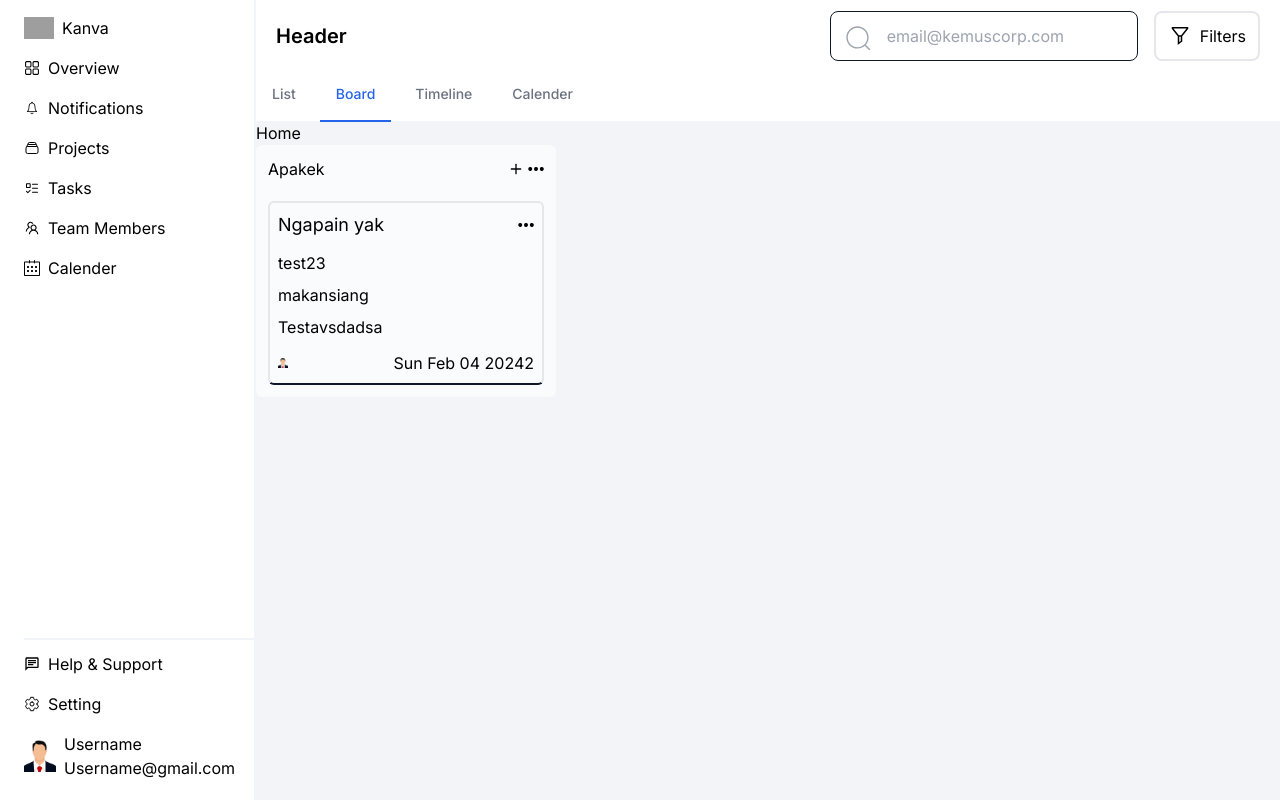
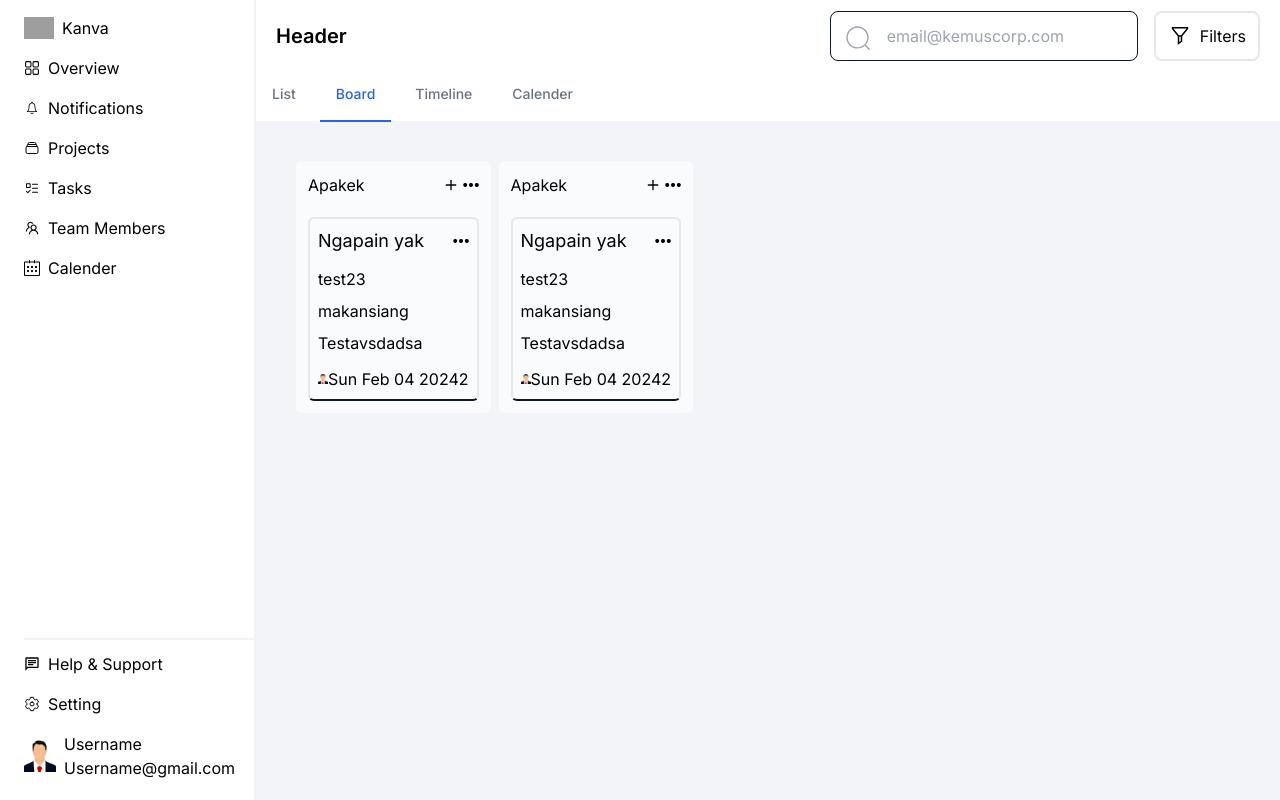
Before and after one commit to dayuhidayatullah/next-kanban, a Next.js app: page / in a window 1280 px wide. Built offline with nearby package versions, Linux system fonts and the light colour scheme; grey boxes are pictures that could not be loaded.

Commit message:
add react drag and drop package

```diff
--- a/package.json
+++ b/package.json
@@ -10,8 +10,10 @@
   },
   "dependencies": {
     "@headlessui/react": "^1.7.18",
+    "@types/react-beautiful-dnd": "^13.1.8",
     "next": "14.1.0",
     "react": "^18",
+    "react-beautiful-dnd": "^13.1.1",
     "react-dom": "^18",
     "react-icons": "^5.0.1"
   },
--- a/src/components/Board.tsx
+++ b/src/components/Board.tsx
@@ -1,8 +1,8 @@
-import React from 'react';
+import React, { RefObject } from 'react';
 import { LuPlus } from 'react-icons/lu';
 import { SlOptions } from 'react-icons/sl';
 import { CardTask } from './CardTask';
-
+import { Draggable } from 'react-beautiful-dnd';
 export const Board = ({ titleBoard }: { titleBoard: string }) => {
   return (
     <div className='container max-w-[300px] bg-[#f9fbfc] px-3 py-3 rounded-md'>
@@ -13,6 +13,13 @@ export const Board = ({ titleBoard }: { titleBoard: string }) => {
           <SlOptions></SlOptions>
         </div>
       </div>
+      <Draggable draggableId={'1'} index={1}>
+        {(provided) => (
+          <div
+            ref={provided.innerRef}
+            {...provided.draggableProps}
+            {...provided.dragHandleProps}
+          >
             <CardTask
               taskTitle='Ngapain yak'
               companyName='test23'
@@ -23,5 +30,8 @@ export const Board = ({ titleBoard }: { titleBoard: string }) => {
               comment={2}
             />
           </div>
+        )}
+      </Draggable>
+    </div>
   );
 };
--- a/src/pages/Tasks.tsx
+++ b/src/pages/Tasks.tsx
@@ -1,11 +1,35 @@
 import { Board } from '@/components/Board';
 import React from 'react';
+import { DragDropContext, Droppable } from 'react-beautiful-dnd';
 
 export const Tasks = () => {
+  const onDragEnd = (result: any) => {
+    console.info(result, '<<< result');
+  };
   return (
-    <div className='bg-[#f3f4f8] h-[100vh]'>
-      <div>Home</div>
-      <Board titleBoard={'Apakek'} />
+    <div className='bg-[#f3f4f8] h-[100vh] w-full p-10 flex gap-2 overflow-y-auto'>
+      <DragDropContext onDragEnd={onDragEnd}>
+        <Droppable droppableId='1'>
+          {(provided) => (
+            <div ref={provided.innerRef} {...provided.droppableProps}>
+              <Board titleBoard={'Apakek'} />
+            </div>
+          )}
+        </Droppable>
+        <Droppable droppableId='list'>
+          {(provided) => (
+            <div ref={provided.innerRef} {...provided.droppableProps}>
+              <Board titleBoard={'Apakek'} />
+            </div>
+          )}
+        </Droppable>
+      </DragDropContext>
+      {/* <Board titleBoard={'Apakek'} /> */}
+      {/* <Board titleBoard={'Apakek'} /> */}
+      {/* <Board titleBoard={'Apakek'} /> */}
+      {/* <Board titleBoard={'Apakek'} /> */}
+      {/* <Board titleBoard={'Apakek'} /> */}
+      {/* <Board titleBoard={'Apakek'} /> */}
     </div>
   );
 };
```
Also changed, not shown: src/components/CardTask.tsx (+13 -14 lines), 1 other file (tests, documents, lock files or other folders). Lines whose indentation alone changed are shown as unchanged.
